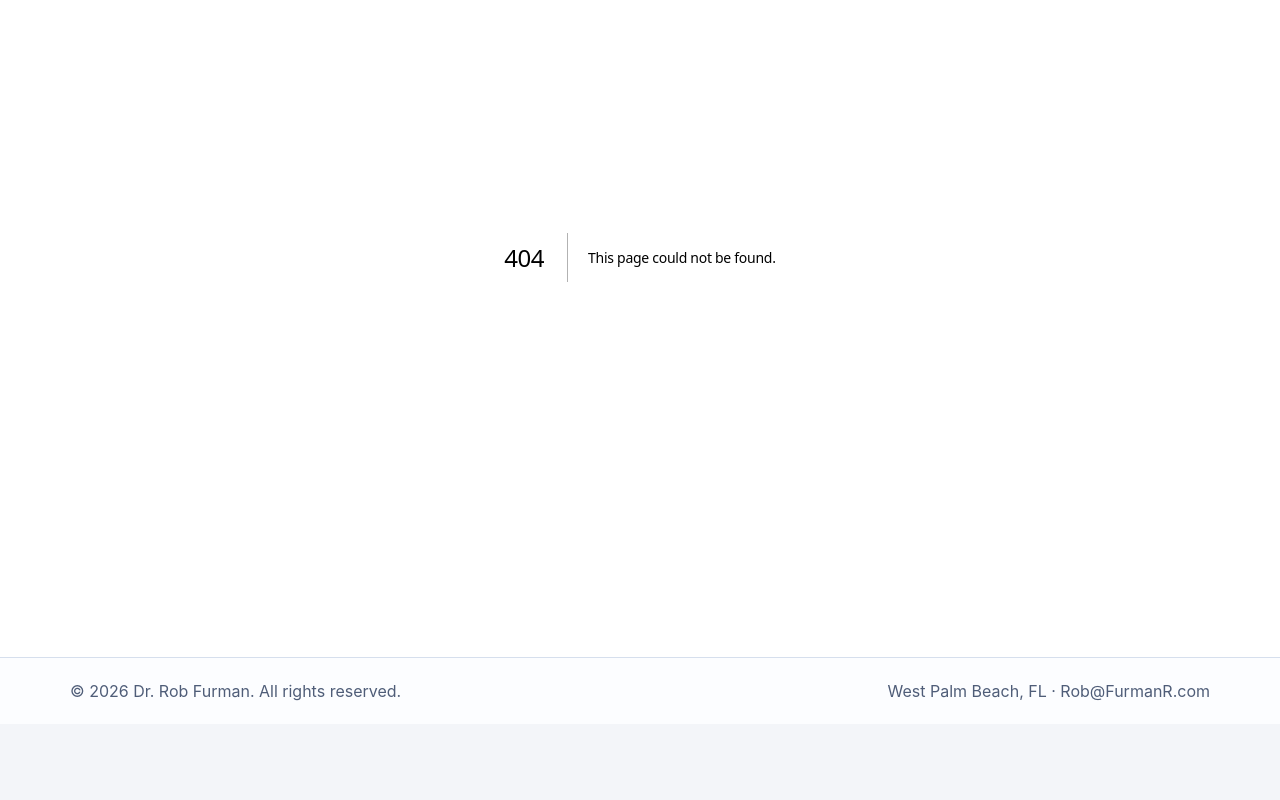
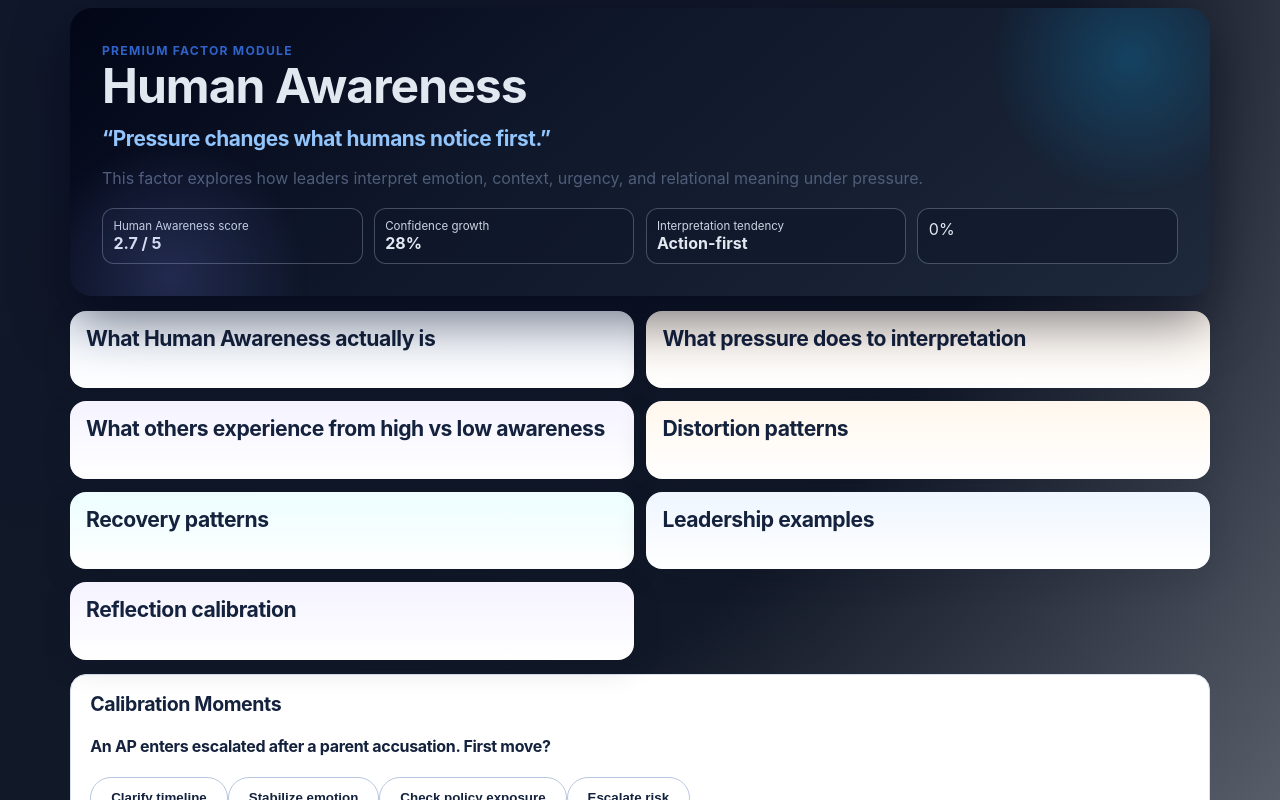
Before and after one commit to DrRobF/rob-furman-portfolio, a Next.js app: page /human-equation-suite/course/human-awareness in a window 1280 px wide. Before the commit this address had no page. Shown: the part 220-1020 px from the top of the page. Before the commit the page ends 944 px from the top, so only its background shows below. Built offline with nearby package versions, Linux system fonts and the light colour scheme.

Commit message:
Add premium Human Awareness course module and evidence integration

```diff
--- a/app/globals.css
+++ b/app/globals.css
@@ -1953,3 +1953,12 @@ p {
 .hes-progress-step.complete .hes-progress-node{background:#16a34a;border-color:#15803d;color:#fff}
 .hes-progress-step.active .hes-progress-node{background:#2563eb;border-color:#1d4ed8;color:#fff;box-shadow:0 0 0 3px rgba(37,99,235,.2)}
 .hes-progress-step.complete .hes-progress-label,.hes-progress-step.active .hes-progress-label{color:#0f172a}
+.hes-awareness-page{background:radial-gradient(circle at 10% 0%,#0f172a 0%,#111827 35%,#f8fafc 100%)}
+.hes-awareness-hero{position:relative;overflow:hidden;border-radius:22px;padding:2rem;background:linear-gradient(140deg,#020617,#0f172a 40%,#1e293b);color:#e2e8f0;box-shadow:0 24px 54px rgba(2,6,23,.55)}
+.hes-awareness-hero h1{font-size:3rem;line-height:1.05}.hes-awareness-hero h2{font-size:1.3rem;color:#93c5fd}
+.hes-awareness-glow{position:absolute;width:280px;height:280px;border-radius:999px;background:radial-gradient(circle,rgba(14,165,233,.25),transparent 70%);top:-90px;right:-60px;filter:blur(1px)}.hes-awareness-glow.alt{top:auto;bottom:-120px;left:-40px;background:radial-gradient(circle,rgba(129,140,248,.2),transparent 70%)}
+.hes-awareness-live{margin-top:1rem;display:grid;grid-template-columns:repeat(4,minmax(0,1fr));gap:.7rem}.hes-awareness-live>div{background:rgba(15,23,42,.55);border:1px solid rgba(148,163,184,.4);border-radius:12px;padding:.65rem}.hes-awareness-live label{display:block;font-size:.72rem;color:#cbd5e1}.hes-awareness-live strong{font-size:1rem}
+.hes-awareness-grid{display:grid;grid-template-columns:repeat(2,minmax(0,1fr));gap:.8rem}.hes-awareness-card{border-radius:16px;padding:1rem;background:#fff;box-shadow:0 8px 30px rgba(15,23,42,.14)}.hes-awareness-card.signal{background:linear-gradient(180deg,#eff6ff,#fff)}.hes-awareness-card.risk{background:linear-gradient(180deg,#fff7ed,#fff)}.hes-awareness-card.recovery{background:linear-gradient(180deg,#ecfeff,#fff)}.hes-awareness-card.relational{background:linear-gradient(180deg,#f5f3ff,#fff)}
+.hes-choice-block{padding:.8rem 0;border-top:1px solid #e2e8f0}.hes-choice-block:first-of-type{border-top:none}
+.hes-reflect-field{display:grid;gap:.35rem;margin:.65rem 0}.hes-reflect-field textarea{width:100%;border:1px solid #cbd5e1;border-radius:10px;padding:.6rem}
+@media (max-width:900px){.hes-awareness-grid,.hes-awareness-live{grid-template-columns:1fr}.hes-awareness-hero h1{font-size:2.2rem}}
--- /dev/null
+++ b/app/human-equation-suite/course/human-awareness/page.js
@@ -0,0 +1,29 @@
+'use client';
+import { useMemo, useState } from 'react';
+import Link from 'next/link';
+import HumanEquationNav from '../../../components/HumanEquationNav';
+import { addFactorImpact, createEvidenceEvent, saveEvidenceEvent } from '../../dashboard/evidenceModel';
+const LEGACY_EVIDENCE_KEY='humanEquationEvidence';
+const COURSE_PROGRESS_KEY='humanAwarenessCourseProgress';
+const sections=[['What Human Awareness actually is','signal'],['What pressure does to interpretation','risk'],['What others experience from high vs low awareness','relational'],['Distortion patterns','risk'],['Recovery patterns','recovery'],['Leadership examples','signal'],['Reflection calibration','relational']];
+const interactions=[{id:'scenario',prompt:'An AP enters escalated after a parent accusation. First move?',options:['Clarify timeline','Stabilize emotion','Check policy exposure','Escalate risk']},{id:'frame',prompt:'A teacher\'s abrupt tone most likely signals:',options:['Disrespect','Stress + unmet need','Resistance','Unprofessionalism']},{id:'pace',prompt:'When urgency rises:',options:['Interpret then act','Brief inquiry then act','Deep inquiry then act']}];
+const sims=[{id:'sim1',title:'Micro-Pressure 01',prompt:'Teacher enters escalated after parent complaint. What do you notice FIRST?',choices:['Procedural concern','Emotional state','Policy issue','Timeline risk']},{id:'sim2',title:'Micro-Pressure 02',prompt:'Tense staff meeting goes silent. Interpret first:',choices:['Compliance achieved','Unspoken disagreement','Execution confusion','Fear of speaking']},{id:'sim3',title:'Micro-Pressure 03',prompt:'Student conflict video spreads online. First attention:',choices:['Reputation risk','Family emotional climate','Procedural review','Staff psychological safety']}];
+const reflections=['What urgency changes your interpretation speed most?','When do people misunderstand your intent most?','Do you prioritize emotional stabilization or clarity first?','What leadership feedback has surprised you?'];
+export default function Page(){
+ const [answers,setAnswers]=useState({}); const [refs,setRefs]=useState({}); const [done,setDone]=useState(false);
+ const total=interactions.length+sims.length; const answered=[...interactions,...sims].filter(q=>answers[q.id]!==undefined).length; const refCount=Object.values(refs).filter(Boolean).length; const progress=Math.round(((answered+refCount)/(total+reflections.length))*100);
+ const tendency=useMemo(()=>{const emo=['Stabilize emotion','Stress + unmet need','Brief inquiry then act'];let hits=0;interactions.forEach(i=>{const idx=answers[i.id]; if(idx!==undefined && emo.includes(i.options[idx])) hits++;});return hits>=2?'Context-first':'Action-first';},[answers]);
+ const score=Math.max(2.3,Math.min(4.8,+(2.7+answered*.18+refCount*.12).toFixed(2))); const confidence=Math.min(98,28+answered*12+refCount*8); const ready=answered===total&&refCount>=3;
+ const save=()=>{if(typeof window==='undefined')return; const payload={type:'HUMAN_AWARENESS_COURSE',completedAt:new Date().toISOString(),progress,score,confidence,tendency,answers,refs};
+  const legacy=JSON.parse(localStorage.getItem(LEGACY_EVIDENCE_KEY)||'[]'); localStorage.setItem(LEGACY_EVIDENCE_KEY,JSON.stringify([...legacy,payload])); localStorage.setItem(COURSE_PROGRESS_KEY,JSON.stringify({complete:true,...payload}));
+  saveEvidenceEvent(createEvidenceEvent({sourceType:'course_reflection',sourceId:`human-awareness-${Date.now()}`,sourceLabel:'Human Awareness Course Module',evidenceType:'HUMAN_AWARENESS_COURSE',summary:`Course completed with ${confidence}% confidence evidence.`,tags:['human awareness','course'],factorImpacts:[addFactorImpact('humanAwareness',(score-3)/1.4,Math.min(.95,confidence/100),score>=3.5?'positive':'risk','Course calibration evidence'),addFactorImpact('regulationUnderPressure',tendency==='Context-first'?.25:-.1,.68,tendency==='Context-first'?'positive':'risk','Pacing signal'),addFactorImpact('trustConstruction',refCount>=3?.2:.05,.65,'positive','Reflection intelligence')],weight:.95})); setDone(true);
+ };
+ return <main className='section section-light hes-awareness-page'><div className='container'><HumanEquationNav/>
+ <section className='hes-awareness-hero top-space-sm'><div className='hes-awareness-glow'/><div className='hes-awareness-glow alt'/><p className='eyebrow'>Premium Factor Module</p><h1>Human Awareness</h1><h2>“Pressure changes what humans notice first.”</h2><p>This factor explores how leaders interpret emotion, context, urgency, and relational meaning under pressure.</p><div className='hes-awareness-live'><div><label>Human Awareness score</label><strong>{score} / 5</strong></div><div><label>Confidence growth</label><strong>{confidence}%</strong></div><div><label>Interpretation tendency</label><strong>{tendency}</strong></div><div className='ring' style={{'--ring':`${Math.min(360,progress*3.6)}deg`}}><span>{progress}%</span></div></div></section>
+ <section className='hes-awareness-grid top-space-sm'>{sections.map(([title,t])=><article key={title} className={`hes-awareness-card ${t}`}><h3>{title}</h3></article>)}</section>
+ <section className='top-space-sm card'><h2>Calibration Moments</h2>{interactions.map(i=><article key={i.id} className='hes-choice-block'><h4>{i.prompt}</h4><div className='button-grid top-space-sm'>{i.options.map((o,idx)=><button key={o} className={`button ${answers[i.id]===idx?'primary':'secondary'}`} onClick={()=>setAnswers(p=>({...p,[i.id]:idx}))}>{o}</button>)}</div></article>)}</section>
+ <section className='top-space-sm card'><h2>Micro-Pressure Moments</h2><div className='hes-awareness-grid'>{sims.map(s=>{const p=answers[s.id];return <article key={s.id} className='hes-awareness-card signal'><p className='eyebrow'>{s.title}</p><h3>{s.prompt}</h3><div className='button-grid top-space-sm'>{s.choices.map((c,idx)=><button key={c} className={`button ${p===idx?'primary':'secondary'}`} onClick={()=>setAnswers(pr=>({...pr,[s.id]:idx}))}>{c}</button>)}</div>{p!==undefined&&<p className='top-space-sm'><strong>Signal:</strong> {['structure-first','emotion-first','policy-first','risk-first'][p]} orientation under pressure.</p>}</article>})}</div></section>
+ <section className='top-space-sm card'><h2>Leadership Reflection Calibration</h2>{reflections.map((q,idx)=><label key={q} className='hes-reflect-field'><span>{idx+1}. {q}</span><textarea rows={3} value={refs[idx]||''} onChange={e=>setRefs(p=>({...p,[idx]:e.target.value}))}/></label>)}</section>
+ <section className='top-space-sm card'><h2>Human Awareness Debrief</h2><p>Strongest observed tendency: <strong>{tendency}</strong>.</p><p>Likely pressure drift: <strong>{tendency==='Context-first'?'Urgency compression risk':'Interpretation narrowing risk'}</strong>.</p><div className='button-row top-space-sm'><button className='button primary' disabled={!ready||done} onClick={save}>{done?'Evidence Saved to Dashboard':'Complete Module + Sync Dashboard Evidence'}</button><Link href='/human-equation-suite/dashboard' className='button secondary'>Open Dashboard</Link></div></section>
+ </div></main>;
+}
--- a/app/human-equation-suite/learn/page.js
+++ b/app/human-equation-suite/learn/page.js
@@ -3,4 +3,4 @@ import Link from 'next/link';
 import { LanguageSwitcher } from '../../components/LanguageSwitcher';
 import HumanEquationNav from '../../components/HumanEquationNav';
 import { dimensionDefinitions } from '../dashboard/profileData';
-export default function LearnEightFactorsPage(){return <section className="section section-light"><div className="container"><LanguageSwitcher /><HumanEquationNav /><div className="hes-learning-shell top-space-sm"><p className="eyebrow">Onboarding Experience</p><h1>Learn the 8 Factors</h1><p className="lead">Why smart leaders fail under pressure: without an operating system for emotional load, pattern recognition collapses into reactive leadership.</p><div className="hes-factor-grid top-space-sm">{dimensionDefinitions.map((factor)=><article className="hes-factor-panel" key={factor.key}><h3>{factor.label}</h3><p>Executive coaching module with reflection prompts, pressure distortions, and recovery practices tied to this factor.</p></article>)}</div><article className="card top-space-sm"><h3>Course Flow</h3><p>Introduction → 8 Factor Modules → Reflection Prompts → Scenario Labs → Distortions & Recovery Practices.</p><div className="button-row top-space-sm"><Link href="/human-equation-suite/diagnostic" className="button primary">Complete Course & Unlock Diagnostic</Link></div></article></div></div></section>;}
+export default function LearnEightFactorsPage(){return <section className="section section-light"><div className="container"><LanguageSwitcher /><HumanEquationNav /><div className="hes-learning-shell top-space-sm"><p className="eyebrow">Onboarding Experience</p><h1>Learn the 8 Factors</h1><p className="lead">Why smart leaders fail under pressure: without an operating system for emotional load, pattern recognition collapses into reactive leadership.</p><div className="hes-factor-grid top-space-sm">{dimensionDefinitions.map((factor)=><article className="hes-factor-panel" key={factor.key}><h3>{factor.label}</h3><p>Executive coaching module with reflection prompts, pressure distortions, and recovery practices tied to this factor.</p><div className='top-space-sm'>{factor.key==='humanAwareness'?<Link href='/human-equation-suite/course/human-awareness' className='button secondary'>Launch Module</Link>:null}</div></article>)}</div><article className="card top-space-sm"><h3>Course Flow</h3><p>Introduction → 8 Factor Modules → Reflection Prompts → Scenario Labs → Distortions & Recovery Practices.</p><div className="button-row top-space-sm"><Link href="/human-equation-suite/diagnostic" className="button primary">Complete Course & Unlock Diagnostic</Link></div></article></div></div></section>;}
```
Also changed, not shown: app/human-equation-suite/dashboard/page.js (+1 -1 lines).
